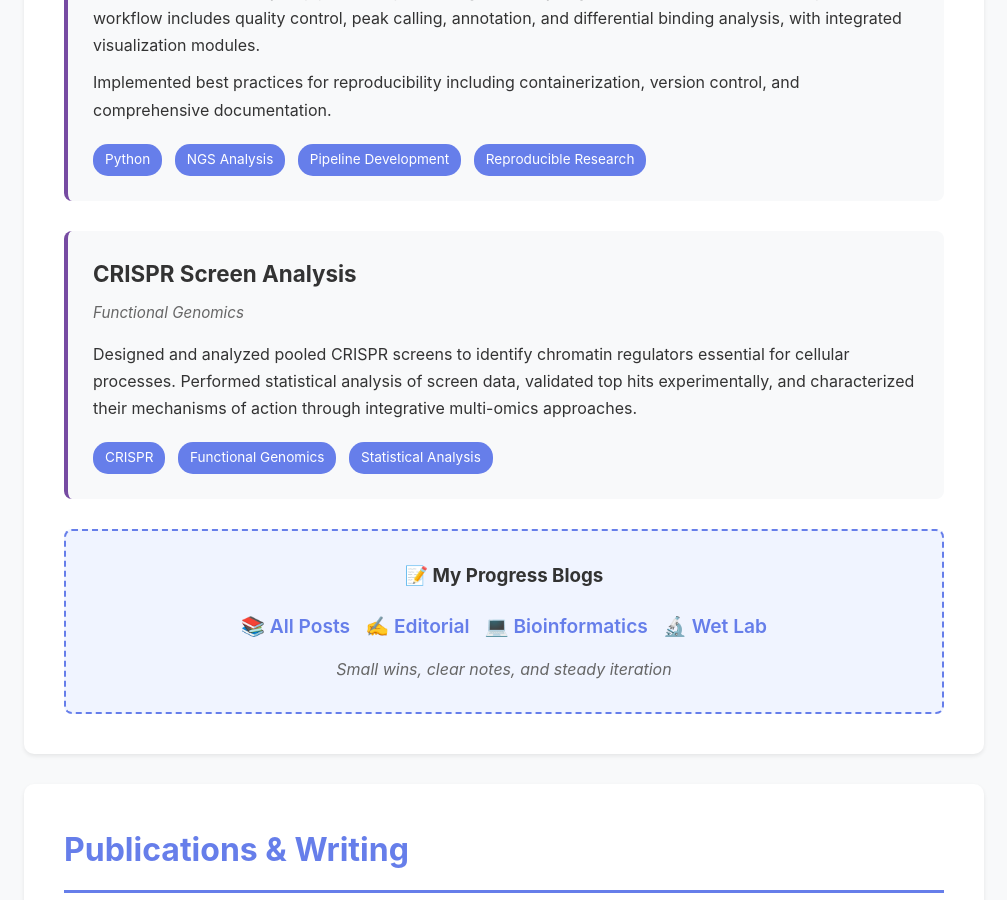
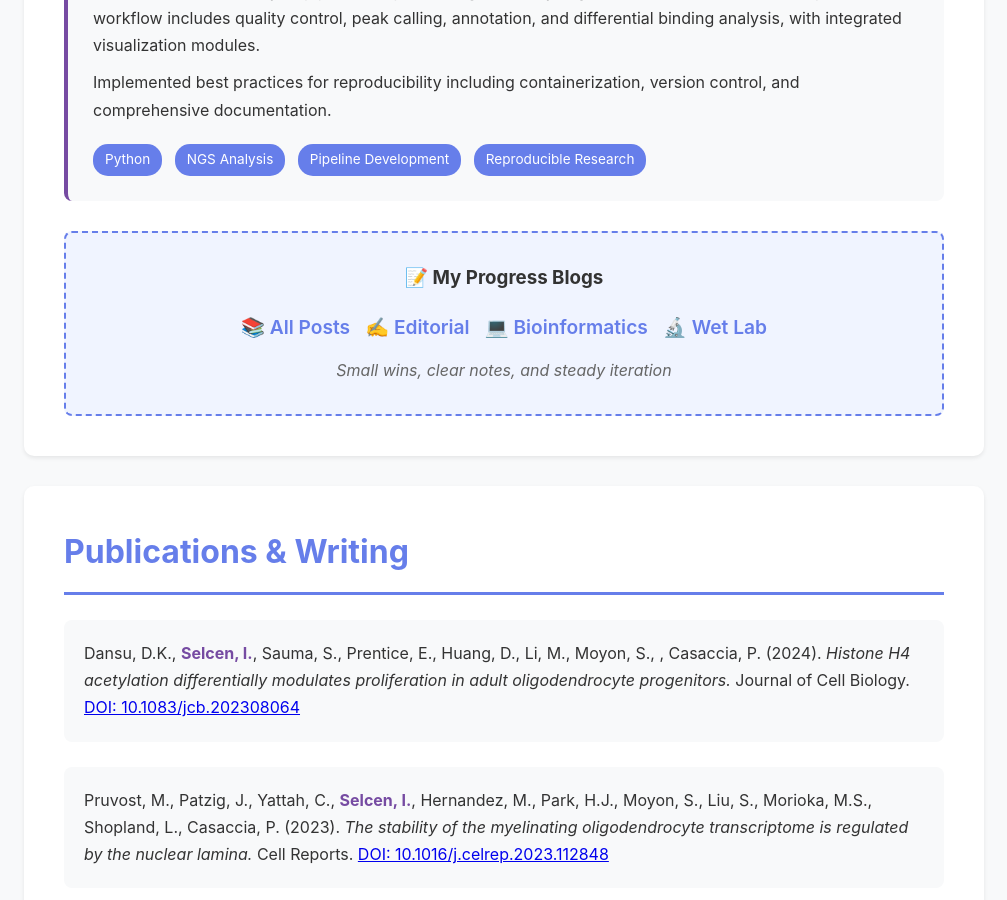
Before and after one commit to ipekselcen/ipekselcen.github.io, a Jekyll site: the page built from index.html, in a window 1280 px wide and 900 px high, scrolled down 2685 px. Shown: the whole window, without its empty margins (136-1143 px from the left). Built offline with Jekyll 4.4.1, drawn with Linux system fonts in a browser that asks for light colours.

Commit message:
Update index.html

```diff
--- a/index.html
+++ b/index.html
@@ -389,19 +389,6 @@ permalink: /
                 </div>
             </div>
 
-            <div class="project">
-                <h3>CRISPR Screen Analysis</h3>
-                <div class="project-meta">Functional Genomics</div>
-                <p>
-                    Designed and analyzed pooled CRISPR screens to identify chromatin regulators essential for cellular processes. Performed statistical analysis of screen data, validated top hits experimentally, and characterized their mechanisms of action through integrative multi-omics approaches.
-                </p>
-                <div class="tags">
-                    <span class="tag">CRISPR</span>
-                    <span class="tag">Functional Genomics</span>
-                    <span class="tag">Statistical Analysis</span>
-                </div>
-            </div>
-
             <div class="blog-link">
                 <h3 style="margin-bottom: 20px; color: #333;">📝 My Progress Blogs</h3>
                 <div style="display: flex; gap: 15px; justify-content: center; flex-wrap: wrap; margin-bottom: 15px;">
```
